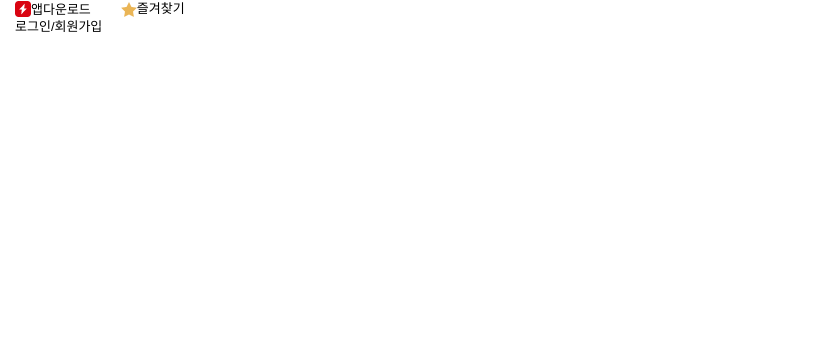
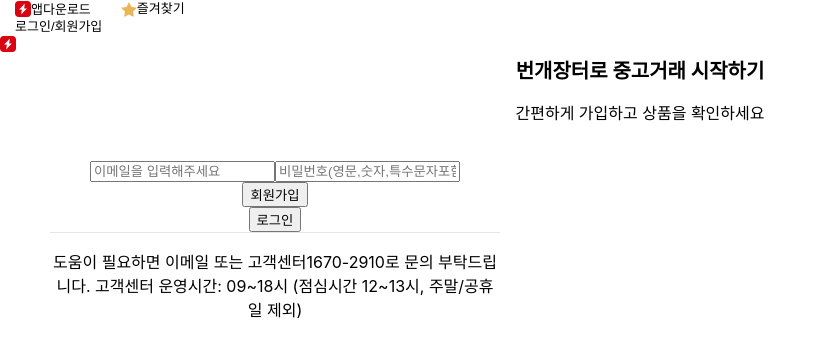
Before and after one commit to dol-mypage/lightningmarket, a React (Create React App) app: page /login in a window 1280 px wide. Before the commit this address had no page. Shown: the top 356 px of the page, without its empty margins (0-827 px from the left). Built offline with nearby package versions, Linux system fonts and the light colour scheme.

Commit message:
CSS만드는중

```diff
--- a/package.json
+++ b/package.json
@@ -7,10 +7,8 @@
     "@testing-library/jest-dom": "^5.14.1",
     "@testing-library/react": "^13.0.0",
     "@testing-library/user-event": "^13.2.1",
-
     "axios": "^0.27.2",
     "json-server": "^0.17.0",
-
     "react": "^18.2.0",
     "react-dom": "^18.2.0",
     "react-redux": "^8.0.2",
--- a/src/App.js
+++ b/src/App.js
@@ -1,26 +1,20 @@
-
 import Header1 from "./components/header/Header1";
 import "../src/style.css";
-import { Route, Routes} from "react-router-dom";
+import { Route, Routes } from "react-router-dom";
 import AddForm from "./pages/AddForm";
 import DetailPage from "./pages/DetailPage";
-
-
+import Login from "./pages/Login";
 
 function App() {
-
   return (
-
-
-      <>
-        <Header1/>
-        <Routes>
-            <Route path="/products/new" element={<AddForm />} />
-            <Route path="/products/:id" element={<DetailPage/>}/>
-        </Routes>
-     </>
-
-
+    <>
+      <Header1 />
+      <Routes>
+        <Route path="/login" element={<Login />} />
+        <Route path="/products/new" element={<AddForm />} />
+        <Route path="/products/:id" element={<DetailPage />} />
+      </Routes>
+    </>
   );
 }
 export default App;
--- a/src/components/header/Header1.jsx
+++ b/src/components/header/Header1.jsx
@@ -1,13 +1,14 @@
 import React from "react";
 import "./style.css";
-// import { useNavigate } from "react-router-dom";
+import { useNavigate } from "react-router-dom";
+import Login from "../../pages/Login";
 
 //이미지 불러오기
 import 앱다운 from "../../img/앱다운.png";
 import 즐겨찾기 from "../../img/즐겨찾기.png";
 
 const Header1 = () => {
-  //   let navigate = useNavigate();
+  let navigate = useNavigate();
 
   return (
     <div className="IvAsaii">
@@ -28,7 +29,9 @@ const Header1 = () => {
           </button>
         </div>
         <div className="jYMzIJ">
-          <button className="bNBtQ">로그인/회원가입</button>
+          <button className="bNBtQ" onClick={() => navigate("/login")}>
+            로그인/회원가입
+          </button>
         </div>
         <div className=""></div>
       </div>
--- a/src/pages/login.jsx
+++ b/src/pages/login.jsx
@@ -1,6 +1,7 @@
 import React, { useState } from "react";
 // import { Link } from "react-router-dom";
 import styled from "styled-components";
+import 앱다운 from "../img/앱다운.png";
 
 function LoginPage() {
   const [email, setEmail] = useState("");
@@ -15,17 +16,19 @@ function LoginPage() {
   };
 
   return (
-    <div className="authwrapper">
-      <img scr=""></img>
-      <title1>번개장터로 중고거래 시작하기</title1>
-      <div>간편하게 가입하고 상품을 확인하세요</div>
-      <form>
+    <div>
+      <img src={앱다운}></img>
+      <Title>번개장터로 중고거래 시작하기</Title>
+      <Body>간편하게 가입하고 상품을 확인하세요</Body>
+      <Form>
+        <LoginCount>
           <input
             onChange={handleEmailChange}
             placeholder="이메일을 입력해주세요"
             type="email"
             name="email"
             value={email}
+            required
           />
           <input
             onChange={handlePasswordChange}
@@ -33,7 +36,9 @@ function LoginPage() {
             type="password"
             name="password"
             value={password}
+            required
           />
+        </LoginCount>
 
         <button type="submit" className="btn-register">
           회원가입
@@ -45,18 +50,30 @@ function LoginPage() {
           {""}
           Apple ID가 없으신가요? 지금 생성.
         </Link> */}
-        <help>
+        <Help>
           도움이 필요하면 이메일 또는 고객센터1670-2910로 문의 부탁드립니다.
           고객센터 운영시간: 09~18시 (점심시간 12~13시, 주말/공휴일 제외)
-        </help>
-      </form>
+        </Help>
+      </Form>
     </div>
   );
 }
 
 export default LoginPage;
 
-const title1 = styeld.div`
+const Form = styled.div`
+  width: 450px;
+  background-color: #ffffff;
+  display: flex;
+  align-items: center;
+  justify-content: center;
+  flex-direction: column;
+  padding: 0 50px;
+  height: 100%;
+  text-align: center; ;
+`;
+
+const Title = styled.div`
   font-size: 20px;
   line-height: 1.5;
   margin-bottom: 15px;
@@ -64,7 +81,15 @@ const title1 = styeld.div`
   font-weight: bold;
 `;
 
-const help = styled.div`
+const Body = styled.div`
+  line-height: 1.5;
+  margin-bottom: 35px;
+  text-align: center;
+`;
+
+const LoginCount = styled.div``;
+
+const Help = styled.div`
   width: 100%;
   border-top: 1px solid rgb(229, 229, 229);
   padding-top: 1rem;
--- a/src/redux/configStore.js
+++ b/src/redux/configStore.js
@@ -1,11 +1,12 @@
 import { configureStore } from "@reduxjs/toolkit";
 import postSlice from "./modules/PostSlice";
+import loginSlice from "./modules/loginSlice";
 
 const store = configureStore({
-    reducer:{
-        postSlice:postSlice.reducer
-    }
-})
-
+  reducer: {
+    postSlice: postSlice.reducer,
+    loginSlice: loginSlice.reducer,
+  },
+});
 
 export default store;
--- /dev/null
+++ b/src/redux/modules/loginSlice.js
@@ -0,0 +1,11 @@
+import { configureStore, createSlice } from "@reduxjs/toolkit";
+let login = createSlice({
+  name: "login",
+  initialState: "kim",
+});
+
+export default configureStore({
+  reducer: {
+    login: login,
+  },
+});
```
Also changed, not shown: src/components/Form/form.jsx (+45 -42 lines), 1 other file (tests, documents, lock files or other folders). Lines whose indentation alone changed are shown as unchanged.
